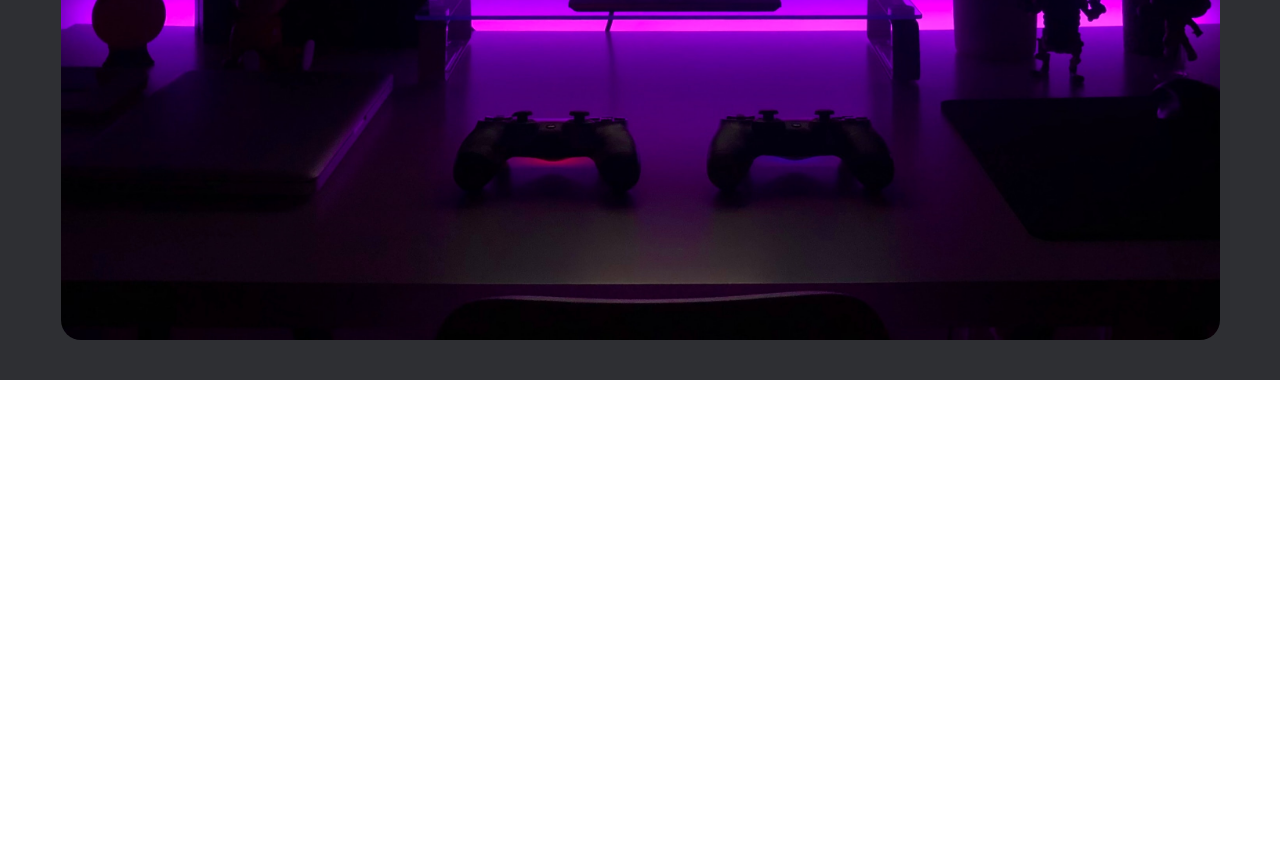
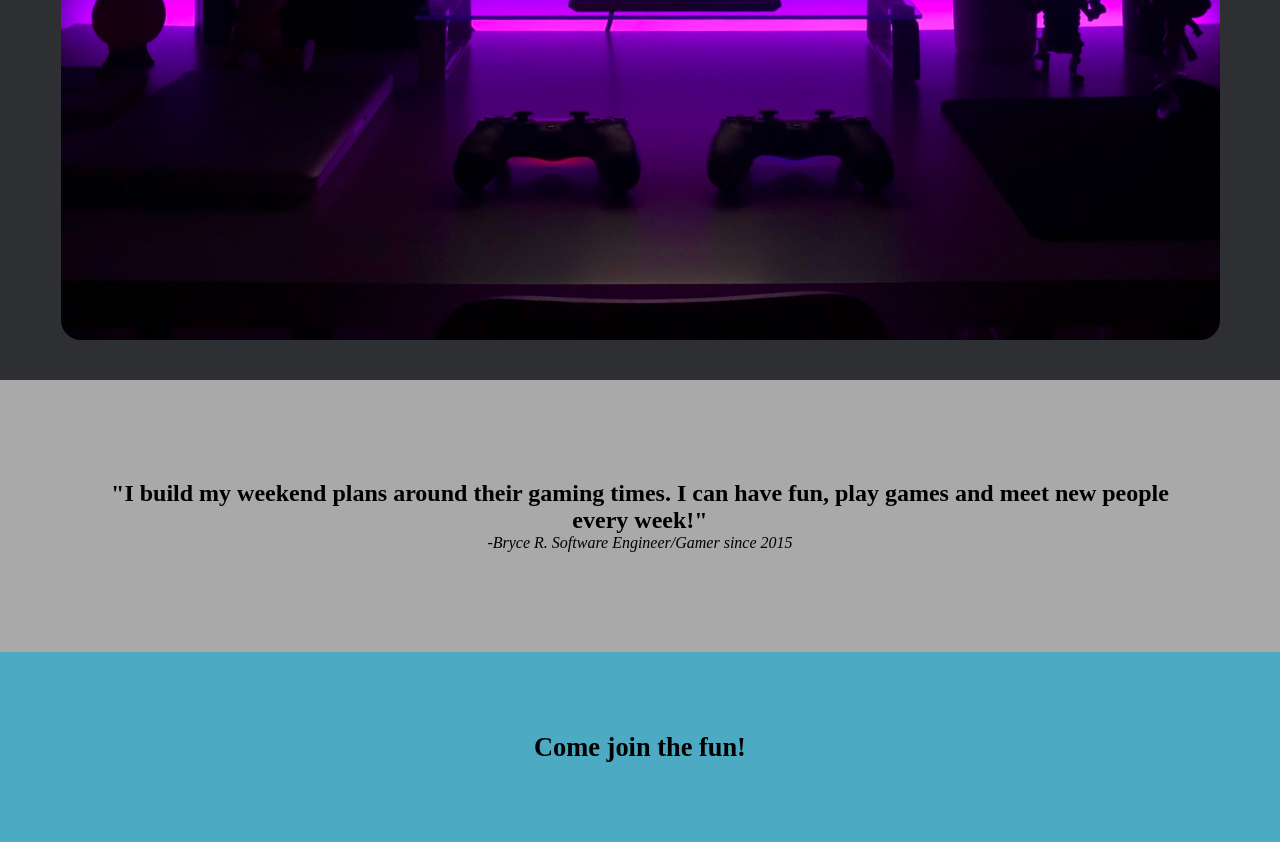
Before and after one commit to junaidk7998/Club-Website, a plain HTML site: page index.html in a window 1280 px wide. Shown: the part 2134-2976 px from the top of the page. Before the commit the page ends 2514 px from the top, so only its background shows below. Drawn offline with Linux system fonts and the light colour scheme.

Commit message:
added join and quote section with styling

```diff
--- a/index.html
+++ b/index.html
@@ -41,6 +41,19 @@
                     <img class="img-2" src="fabio-silva-nmTm7knUnqs-unsplash.jpg" alt="playing COD">
                 </div>
             </div>
+
+            <div class="sec-4">
+                <div class="quote">
+                    <h2>"I build my weekend plans around their gaming times. I can have fun, play games and meet new people every week!"</h2>
+                    <cite>-Bryce R. Software Engineer/Gamer since 2015</cite>
+                </div>
+            </div>
+
+            <div class="sec-5">
+                <div class="join">
+                    <h2>Come join the fun!</h2>
+                </div>
+            </div>
         </main>
     </body>
 </html>
--- a/styles.css
+++ b/styles.css
@@ -101,3 +101,17 @@ button:hover {
 .sec-3 {
     background-color: #2e2f33;
 }
+
+.sec-4 {
+    text-align: center;
+    background-color: darkgray;
+    padding: 100px 100px;
+}
+
+.sec-5 {
+    font-size: 1.1rem;
+    padding: 80px 30px;
+    line-height: 30px;
+    background-color: rgba(0, 136, 169, 0.7);
+    text-align: center;
+}
```
